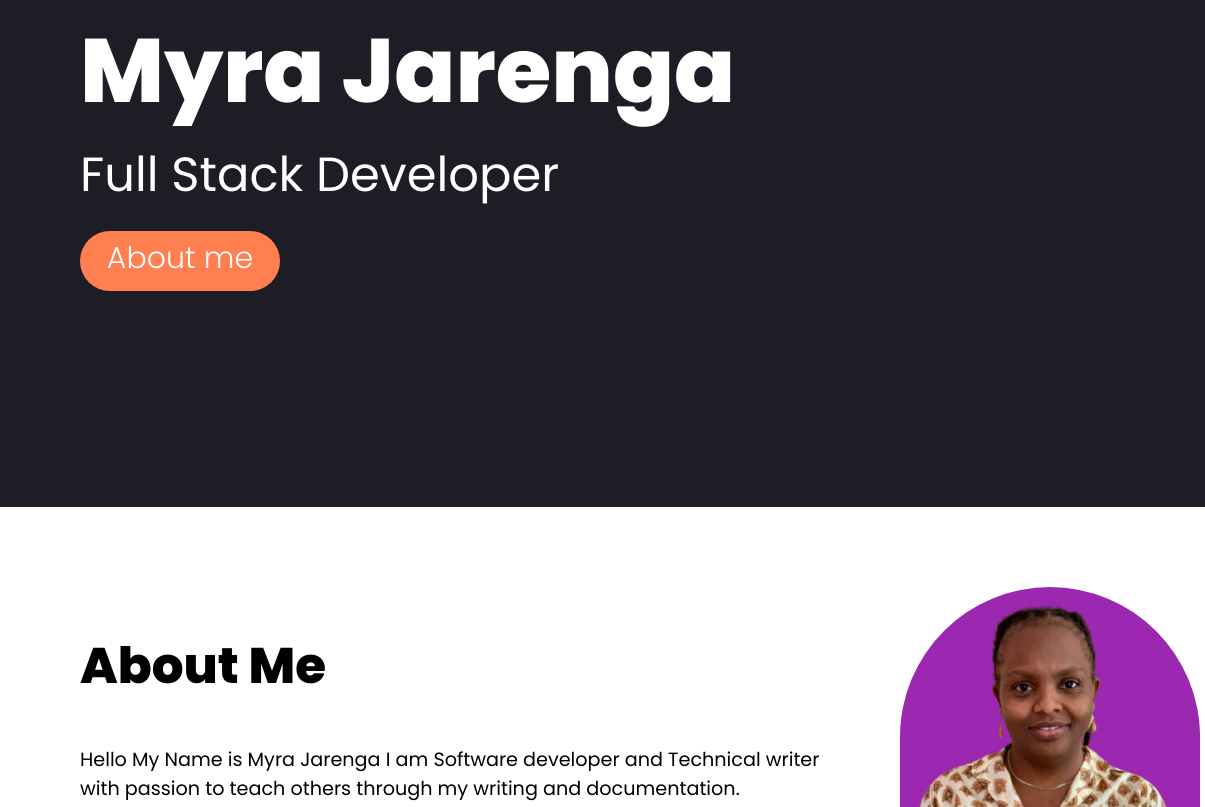
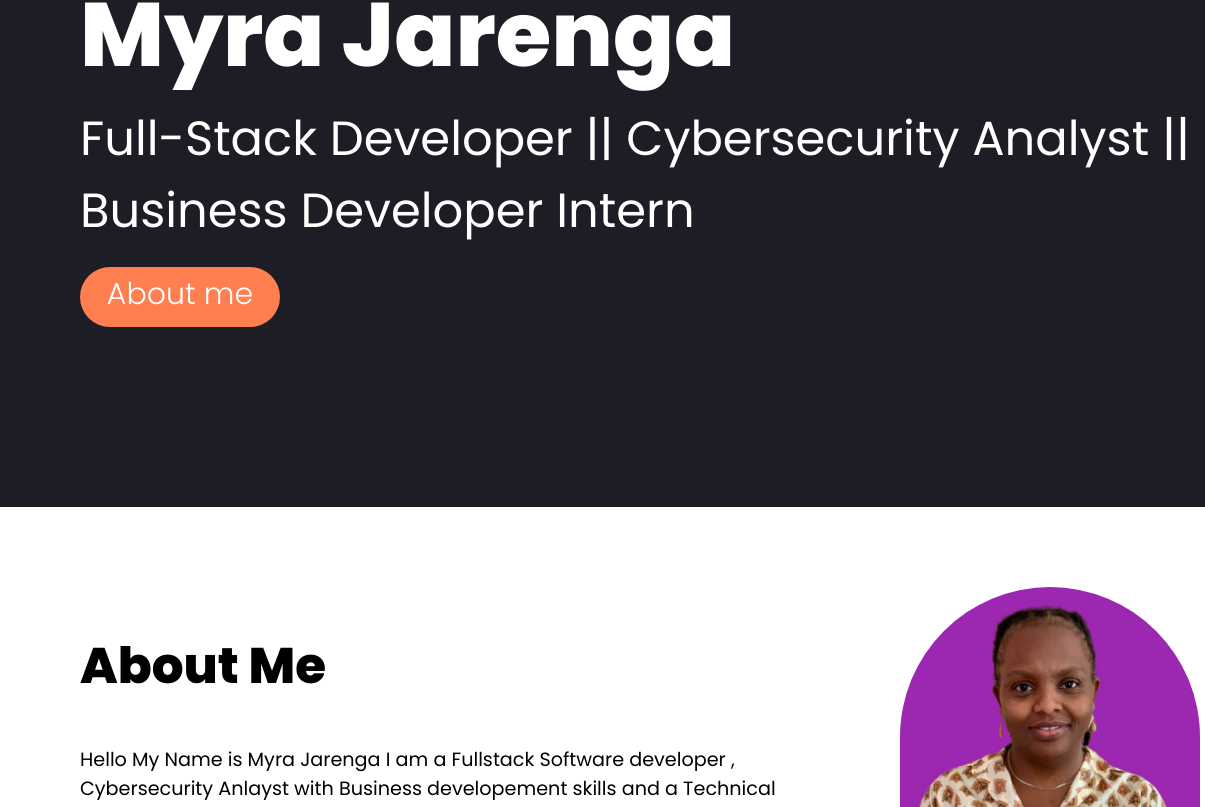
Before and after one commit to myrajarenga/myrajarenga.github.io, a plain HTML site: page index.html in a window 1280 px wide. Shown: the part 293-1100 px from the top of the page, 0-1205 px from the left. Drawn offline with Linux system fonts and the light colour scheme.

Commit message:
added content on index.html file and modified max with in the css style file to 480px

```diff
--- a/index.html
+++ b/index.html
@@ -28,7 +28,7 @@
         <div class="hero-area">
             <div class="hero-text">
              <h1>Myra Jarenga</h1>
-             <p>Full Stack Developer</p>
+             <p>Full-Stack Developer || Cybersecurity Analyst || Business Developer Intern</p>
              <div class="button"><a href="#about-me">About me</a></div>
 
             </div>
@@ -47,7 +47,7 @@
     <section class="sub-section" id="about-me">
         <div class="information">
             <h2>About Me</h2>
-            <p class="p">Hello My Name is Myra Jarenga I am Software developer and Technical writer with passion to teach others through my writing and documentation. </p>
+            <p class="p">Hello My Name is Myra Jarenga I am a Fullstack Software developer , Cybersecurity Anlayst with Business developement skills and a Technical writer with passion to teach others through my writing and documentation. </p>
             <p class="p">Looking for an Internship position that would help me learn from other developers as well as open source projects that I can contribute to.</p>
             <p>View my resume<a class="resume_link" href="https://docs.google.com/document/d/19aAHyLmdlULCqqJez28YNpJphNoHUebN3ZWoPSPBKE0/edit" target="_blank"> here</a></p>
         </div>
--- a/styles.css
+++ b/styles.css
@@ -141,7 +141,7 @@ p {
     justify-content: space-around;
 }
 
-@media only screen and (max-width: 600px) {
+@media only screen and (max-width: 480px) {
     .project-container, .information, .headshot-container {
         display: flex;
         flex-wrap: wrap;
@@ -182,7 +182,7 @@ a {
 }
 
 
-@media only screen and (max-width: 600px) {
+@media only screen and (max-width: 480px) {
     .hamburger {
         display: block;
         border: 0;
```
